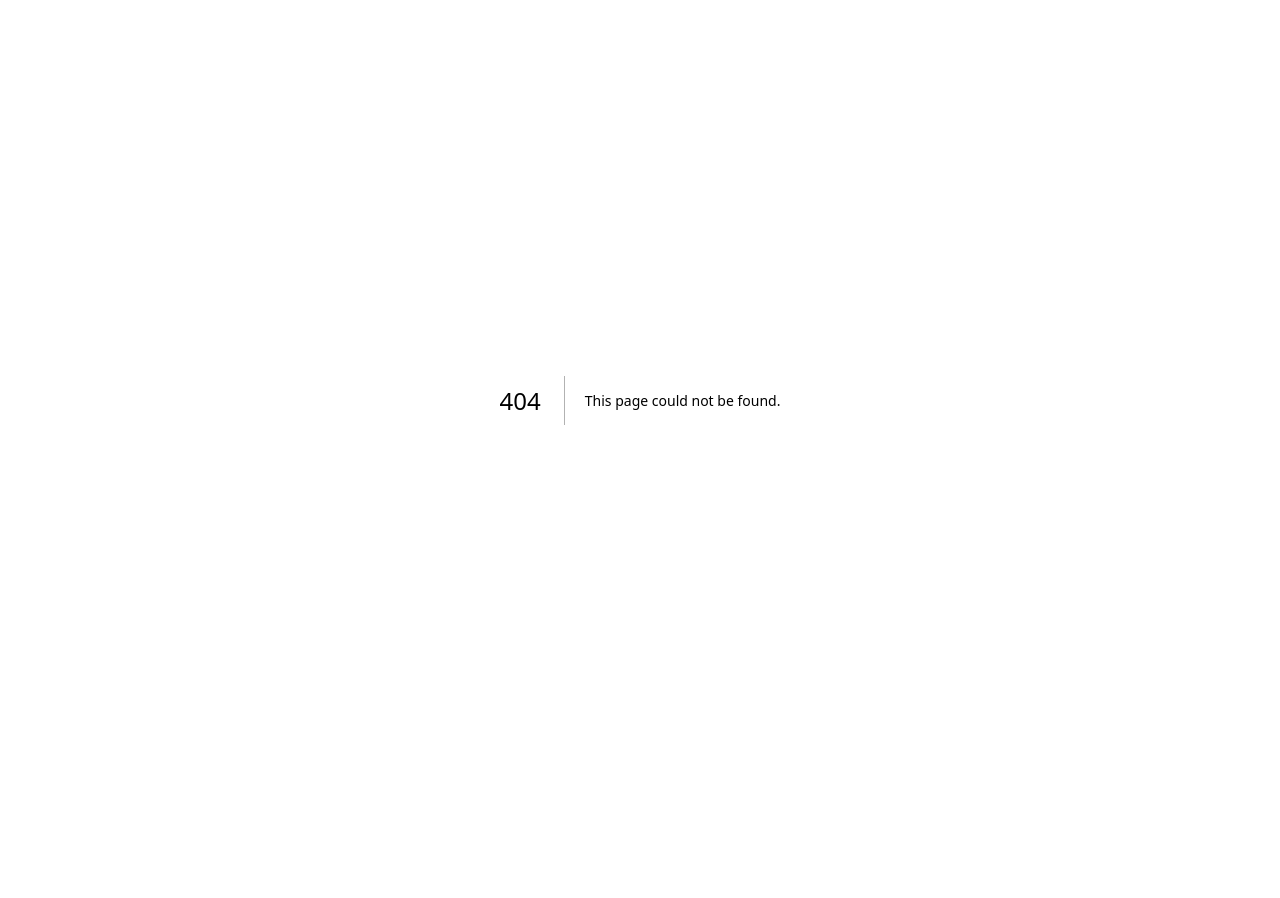
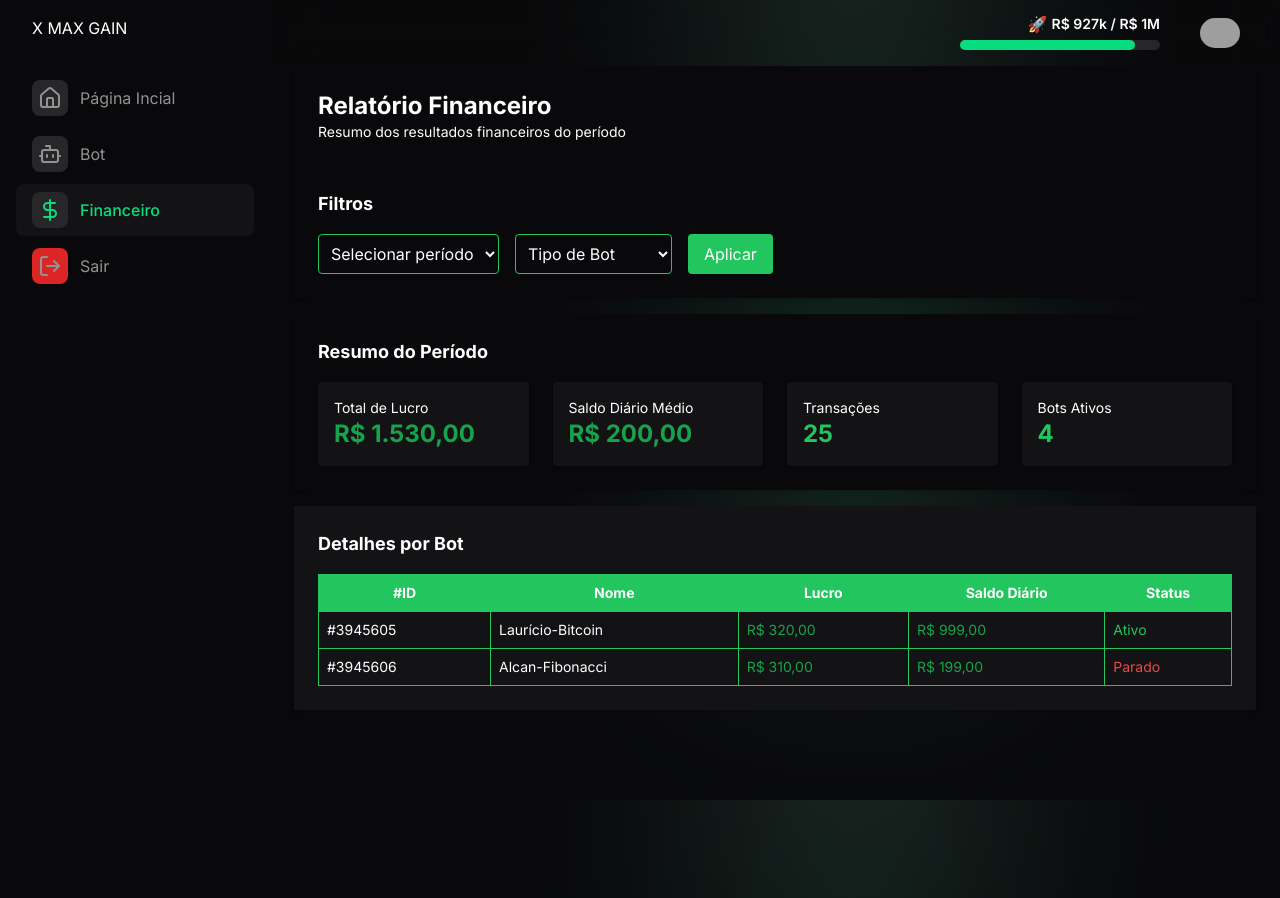
Before and after one commit to x-max-gain/xg-gain-painel, a Next.js app: page /painel/finance in a window 1280 px wide. Before the commit this address had no page. Before the commit the page ends 800 px from the top, so only its background shows below. Built offline with nearby package versions, Linux system fonts and the light colour scheme; grey boxes are pictures that could not be loaded.

Commit message:
finance page

```diff
--- a/src/app/(app)/(platform)/painel/bot/page.tsx
+++ b/src/app/(app)/(platform)/painel/bot/page.tsx
@@ -1,15 +1,15 @@
 export default function Bot() {
   return (
     <div className="w-full min-h-screen bg-background-primary">
-      <nav className="border-b shadow-sm p-4 flex justify-between items-center">
+      <nav className="border-b border-green-500 shadow-sm p-4 flex justify-between items-center">
         <div className="flex gap-4">
           <button className="bg-green-500 text-white px-4 py-2 rounded hover:bg-green-600">
             Execultando
           </button>
-          <button className="bg-red-500 px-4 py-2 rounded hover:bg-green-500">
+          <button className="bg-red-500 px-4 py-2 rounded hover:bg-red-700">
             Parados
           </button>
-          <button className="bg-stone-600 text-white px-4 py-2 rounded hover:bg-green-600">
+          <button className="bg-stone-600 text-white px-4 py-2 rounded hover:bg-stone-700">
             Arquivados
           </button>
        </div>
@@ -21,7 +21,7 @@ export default function Bot() {
         </div>
       </nav>
 
-      <nav className="border-b shadow-sm p-4 flex justify-between items-center">
+      <nav className="border-b border-green-500 shadow-sm p-4 flex justify-between items-center">
         <div className="flex gap-4">
           <button className="bg-green-500 text-white px-4 py-2 rounded hover:bg-green-600">
             Modo Simulado
--- /dev/null
+++ b/src/app/(app)/(platform)/painel/finance/page.tsx
@@ -0,0 +1,87 @@
+export default function Finnance() {
+  return (
+    <div className="w-full min-h-screen bg-primary">
+      {/* Cabeçalho */}
+      <header className="bg-background-primary text-white p-6 shadow-md">
+        <h1 className="text-2xl font-bold">Relatório Financeiro</h1>
+        <p className="text-sm">Resumo dos resultados financeiros do período</p>
+      </header>
+
+      {/* Filtros */}
+      <section className="p-6 bg-background-primary shadow-md">
+        <h2 className="text-lg font-bold text-white-700 mb-4">Filtros</h2>
+        <div className="flex gap-4">
+          <select className="border bg-transparent border-green-500 rounded px-2 py-2">
+            <option>Selecionar período</option>
+            <option>Última semana</option>
+            <option>Último mês</option>
+            <option>Último ano</option>
+          </select>
+          <select className="border bg-transparent border-green-500 rounded px-2 py-2">
+            <option>Tipo de Bot</option>
+            <option>Fibonacci</option>
+            <option>Laurício-Bitcoin</option>
+          </select>
+          <button className="bg-green-500 text-white px-4 py-2 rounded hover:bg-green-600">
+            Aplicar
+          </button>
+        </div>
+      </section>
+
+      {/* Resumo do Relatório */}
+      <section className="p-6 bg-background-primary shadow-md mt-4">
+        <h2 className="text-lg font-bold text-white-700 mb-4">Resumo do Período</h2>
+        <div className="grid grid-cols-2 md:grid-cols-4 gap-6">
+          <div className="p-4 bg-background-secondary rounded shadow">
+            <p className="text-sm text-white">Total de Lucro</p>
+            <p className="text-green-600 text-2xl font-bold">R$ 1.530,00</p>
+          </div>
+          <div className="p-4 bg-background-secondary rounded shadow">
+            <p className="text-sm text-white">Saldo Diário Médio</p>
+            <p className="text-green-600 text-2xl font-bold">R$ 200,00</p>
+          </div>
+          <div className="p-4 bg-background-secondary rounded shadow">
+            <p className="text-sm text-white">Transações</p>
+            <p className="text-green-500 text-2xl font-bold">25</p>
+          </div>
+          <div className="p-4 bg-background-secondary rounded shadow">
+            <p className="text-sm text-white">Bots Ativos</p>
+            <p className="text-green-500 text-2xl font-bold">4</p>
+          </div>
+        </div>
+      </section>
+
+      {/* Detalhes do Relatório */}
+      <section className="p-6 bg-background-secondary shadow-md mt-4">
+        <h2 className="text-lg font-bold text-white-700 mb-4">Detalhes por Bot</h2>
+        <table className="w-full border-collapse border border-green-500 text-sm">
+          <thead>
+            <tr className="bg-green-500">
+              <th className="border border-green-500 p-2">#ID</th>
+              <th className="border border-green-500 p-2">Nome</th>
+              <th className="border border-green-500 p-2">Lucro</th>
+              <th className="border border-green-500 p-2">Saldo Diário</th>
+              <th className="border border-green-500 p-2">Status</th>
+            </tr>
+          </thead>
+          <tbody>
+            <tr>
+              <td className="border border-green-500 p-2">#3945605</td>
+              <td className="border border-green-500 p-2">Laurício-Bitcoin</td>
+              <td className="border border-green-500 p-2 text-green-600">R$ 320,00</td>
+              <td className="border border-green-500 p-2 text-green-600">R$ 999,00</td>
+              <td className="border border-green-500 p-2 text-green-500">Ativo</td>
+            </tr>
+            <tr>
+              <td className="border border-green-500 p-2">#3945606</td>
+              <td className="border border-green-500 p-2">Alcan-Fibonacci</td>
+              <td className="border border-green-500 p-2 text-green-600">R$ 310,00</td>
+              <td className="border border-green-500 p-2 text-green-600">R$ 199,00</td>
+              <td className="border border-green-500 p-2 text-red-500">Parado</td>
+            </tr>
+          </tbody>
+        </table>
+      </section>
+    </div>
+  );
+}
--- a/src/components/sidebar/routes.tsx
+++ b/src/components/sidebar/routes.tsx
@@ -15,7 +15,7 @@ export const routes: IRoutes[] = [
   {
     icon: <DollarSign size={24} />,
     name: "Financeiro",
-    url: "painel/finance"
+    url: "/painel/finance"
   },
   {
     icon: <LogOut size={24} />,
```
